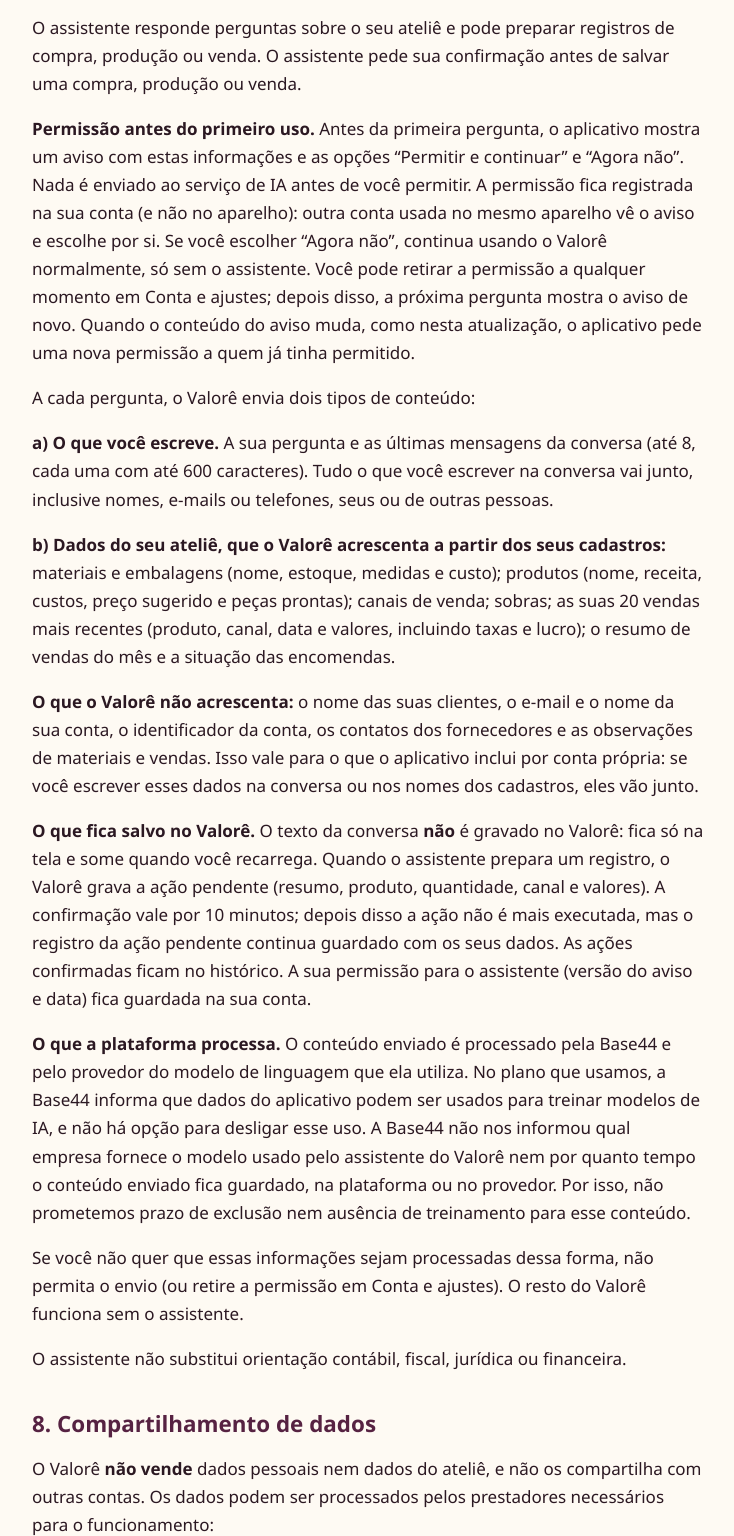
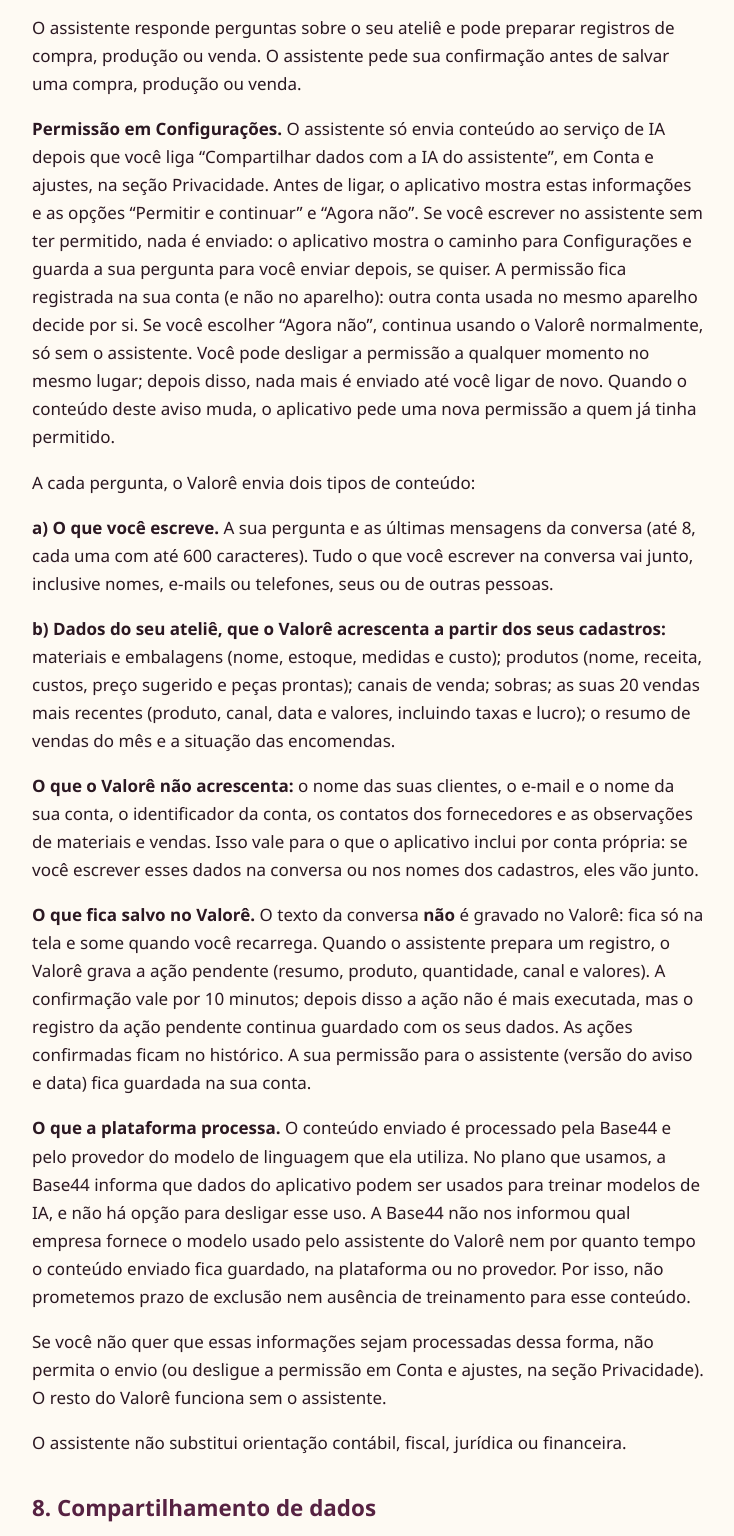
Before and after one commit to hottpri-boop/valore-site, a plain HTML site: page privacidade/index.html in a window 1280 px wide. Shown: the part 2495-4031 px from the top of the page, without its empty margins (272-1006 px from the left). Drawn offline with Linux system fonts and the light colour scheme.

Commit message:
Privacidade: permissão da IA dada em Configurações (R132)

```diff
--- a/privacidade/index.html
+++ b/privacidade/index.html
@@ -67,14 +67,14 @@
   <h2>7. O assistente e a inteligência artificial</h2>
   <p>Para responder, o Valorê envia sua pergunta, as mensagens recentes e dados do seu ateliê a um serviço de IA por meio da Base44. No plano que usamos, a Base44 informa que dados do aplicativo podem ser usados para treinar modelos de IA.</p>
   <p>O assistente responde perguntas sobre o seu ateliê e pode preparar registros de compra, produção ou venda. O assistente pede sua confirmação antes de salvar uma compra, produção ou venda.</p>
-  <p><strong>Permissão antes do primeiro uso.</strong> Antes da primeira pergunta, o aplicativo mostra um aviso com estas informações e as opções &ldquo;Permitir e continuar&rdquo; e &ldquo;Agora não&rdquo;. Nada é enviado ao serviço de IA antes de você permitir. A permissão fica registrada na sua conta (e não no aparelho): outra conta usada no mesmo aparelho vê o aviso e escolhe por si. Se você escolher &ldquo;Agora não&rdquo;, continua usando o Valorê normalmente, só sem o assistente. Você pode retirar a permissão a qualquer momento em Conta e ajustes; depois disso, a próxima pergunta mostra o aviso de novo. Quando o conteúdo do aviso muda, como nesta atualização, o aplicativo pede uma nova permissão a quem já tinha permitido.</p>
+  <p><strong>Permissão em Configurações.</strong> O assistente só envia conteúdo ao serviço de IA depois que você liga &ldquo;Compartilhar dados com a IA do assistente&rdquo;, em Conta e ajustes, na seção Privacidade. Antes de ligar, o aplicativo mostra estas informações e as opções &ldquo;Permitir e continuar&rdquo; e &ldquo;Agora não&rdquo;. Se você escrever no assistente sem ter permitido, nada é enviado: o aplicativo mostra o caminho para Configurações e guarda a sua pergunta para você enviar depois, se quiser. A permissão fica registrada na sua conta (e não no aparelho): outra conta usada no mesmo aparelho decide por si. Se você escolher &ldquo;Agora não&rdquo;, continua usando o Valorê normalmente, só sem o assistente. Você pode desligar a permissão a qualquer momento no mesmo lugar; depois disso, nada mais é enviado até você ligar de novo. Quando o conteúdo deste aviso muda, o aplicativo pede uma nova permissão a quem já tinha permitido.</p>
   <p>A cada pergunta, o Valorê envia dois tipos de conteúdo:</p>
   <p><strong>a) O que você escreve.</strong> A sua pergunta e as últimas mensagens da conversa (até 8, cada uma com até 600 caracteres). Tudo o que você escrever na conversa vai junto, inclusive nomes, e-mails ou telefones, seus ou de outras pessoas.</p>
   <p><strong>b) Dados do seu ateliê, que o Valorê acrescenta a partir dos seus cadastros:</strong> materiais e embalagens (nome, estoque, medidas e custo); produtos (nome, receita, custos, preço sugerido e peças prontas); canais de venda; sobras; as suas 20 vendas mais recentes (produto, canal, data e valores, incluindo taxas e lucro); o resumo de vendas do mês e a situação das encomendas.</p>
   <p><strong>O que o Valorê não acrescenta:</strong> o nome das suas clientes, o e-mail e o nome da sua conta, o identificador da conta, os contatos dos fornecedores e as observações de materiais e vendas. Isso vale para o que o aplicativo inclui por conta própria: se você escrever esses dados na conversa ou nos nomes dos cadastros, eles vão junto.</p>
   <p><strong>O que fica salvo no Valorê.</strong> O texto da conversa <strong>não</strong> é gravado no Valorê: fica só na tela e some quando você recarrega. Quando o assistente prepara um registro, o Valorê grava a ação pendente (resumo, produto, quantidade, canal e valores). A confirmação vale por 10 minutos; depois disso a ação não é mais executada, mas o registro da ação pendente continua guardado com os seus dados. As ações confirmadas ficam no histórico. A sua permissão para o assistente (versão do aviso e data) fica guardada na sua conta.</p>
   <p><strong>O que a plataforma processa.</strong> O conteúdo enviado é processado pela Base44 e pelo provedor do modelo de linguagem que ela utiliza. No plano que usamos, a Base44 informa que dados do aplicativo podem ser usados para treinar modelos de IA, e não há opção para desligar esse uso. A Base44 não nos informou qual empresa fornece o modelo usado pelo assistente do Valorê nem por quanto tempo o conteúdo enviado fica guardado, na plataforma ou no provedor. Por isso, não prometemos prazo de exclusão nem ausência de treinamento para esse conteúdo.</p>
-  <p>Se você não quer que essas informações sejam processadas dessa forma, não permita o envio (ou retire a permissão em Conta e ajustes). O resto do Valorê funciona sem o assistente.</p>
+  <p>Se você não quer que essas informações sejam processadas dessa forma, não permita o envio (ou desligue a permissão em Conta e ajustes, na seção Privacidade). O resto do Valorê funciona sem o assistente.</p>
   <p>O assistente não substitui orientação contábil, fiscal, jurídica ou financeira.</p>
 
   <h2>8. Compartilhamento de dados</h2>
@@ -104,7 +104,7 @@
   <h2>12. Seus direitos</h2>
   <p>Você pode pedir: confirmação de que tratamos seus dados; acesso; correção; anonimização, bloqueio ou eliminação; portabilidade; informação sobre compartilhamento; e revogação do consentimento, quando o tratamento depender dele, conforme a Lei Geral de Proteção de Dados (LGPD).</p>
   <p>Como pedir: escreva para <a href="mailto:contato@phapps.com.br">contato@phapps.com.br</a> a partir do e-mail da conta, dizendo o que você quer. Podemos pedir informações estritamente necessárias para confirmar que o pedido é seu. Se o pedido não for atendido, você pode apresentar petição à Autoridade Nacional de Proteção de Dados (ANPD).</p>
-  <p>Pelo próprio aplicativo você já pode ver e corrigir seus dados, baixar o backup, zerar os dados, excluir a conta e retirar a permissão de envio ao assistente (em Conta e ajustes).</p>
+  <p>Pelo próprio aplicativo você já pode ver e corrigir seus dados, baixar o backup, zerar os dados, excluir a conta e desligar a permissão de envio ao assistente (em Conta e ajustes, na seção Privacidade).</p>
 
   <h2>13. Crianças e adolescentes</h2>
   <p>O Valorê é feito para quem trabalha com artesanato e não é direcionado a crianças. Se identificarmos dados tratados de forma incompatível com a lei, tomaremos medidas para excluí-los.</p>
```
